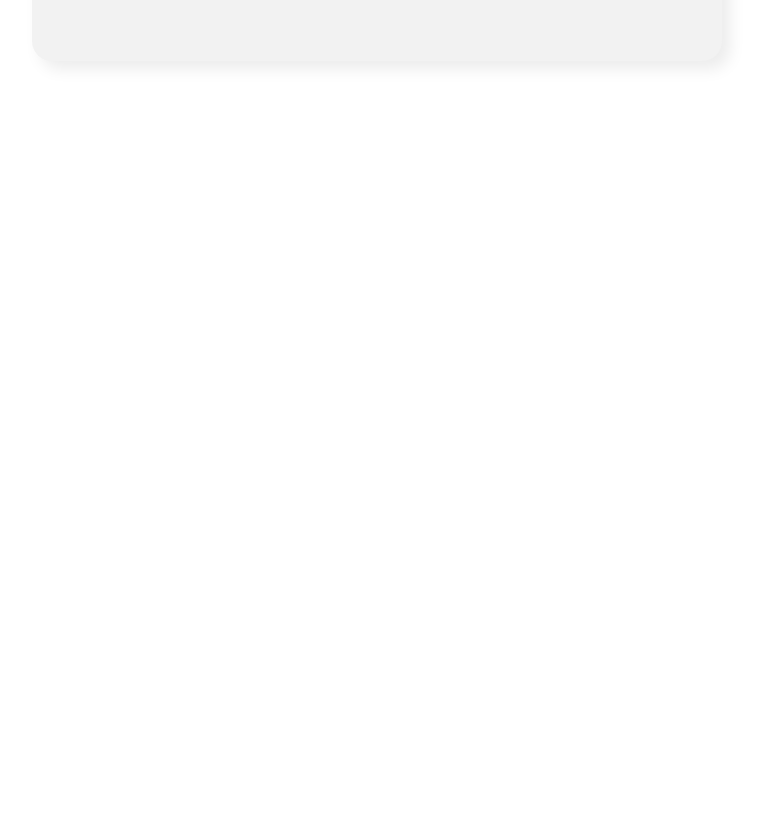
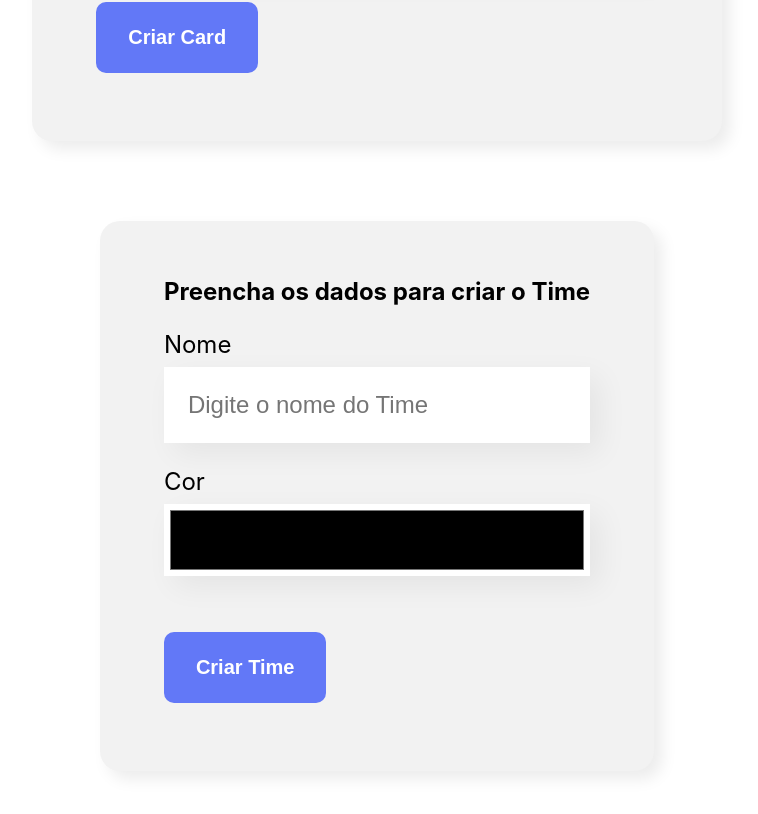
Before and after one commit to fe-tabs/alura-react-javascript, a React (Create React App) app: page / in a window 1280 px wide. Shown: the part 1322-2136 px from the top of the page, without its empty margins (263-1021 px from the left). Before the commit the page ends 1463 px from the top, so only its background shows below. Built offline with nearby package versions, Linux system fonts and the light colour scheme; the HTML template or start-up script is replaced by a standard one.

Commit message:
:sparkles: feat: add groups

```diff
--- a/src/App.js
+++ b/src/App.js
@@ -44,6 +44,10 @@ function App() {
     setMembers(members.filter(member => member.id !== id));
   }
 
+  const onAddGroup = (group) => {
+    setGroups([...groups, group]);
+  }
+
   const changeGroupColor = (id, color) => {
     setGroups(groups.map(group => {
       if (group.id === id) {
@@ -57,7 +61,11 @@ function App() {
   return (
     <div className="App">
       <Banner />
-      <Form onAddMember={onAddMember} options={groups} />
+      <Form
+        onAddMember={onAddMember}
+        onAddGroup={onAddGroup}
+        options={groups}
+      />
 
       {groups.map(group => {
         return (
--- a/src/components/TextField/TextField.css
+++ b/src/components/Field/Field.css
@@ -1,14 +1,14 @@
-.text-field {
+.field {
   margin: 24px 0;
 }
 
-.text-field label {
+.field label {
   font-size: 24px;
   display: block;
   margin-bottom: 8px;
 }
 
-.text-field input {
+.field input {
   background-color: #fff;
   width: 100%;
   font-size: 24px;
@@ -17,3 +17,8 @@
   box-sizing: border-box;
   box-shadow: 10px 10px 30px rgba(0, 0, 0, .06);
 }
+
+.field input[type="color"] {
+  height: 72px;
+  padding: 2px 4px;
+}
--- a/src/components/TextField/index.js
+++ b/src/components/Field/index.js
@@ -1,6 +1,7 @@
-import './TextField.css';
+import './Field.css';
 
-const TextField = ({
+const Field = ({
+  type = 'text',
   label,
   value,
   onValueChange,
@@ -12,9 +13,10 @@ const TextField = ({
   }
 
   return (
-    <div className="text-field">
+    <div className="field">
       <label>{label}</label>
       <input
+        type={type}
         value={value}
         onChange={onInputChange}
         required={required}
@@ -24,4 +26,4 @@ const TextField = ({
   );
 }
 
-export default TextField;
+export default Field;
--- a/src/components/Form/Form.css
+++ b/src/components/Form/Form.css
@@ -1,12 +1,16 @@
 .form {
+  margin: 80px 0;
+  padding: 80px;
   display: flex;
-  justify-content: center;
-  margin: 80px 0;
+  gap: 80px;
+  flex-direction: column;
+  align-items: center;
 }
 
 .form form {
   background-color: #F2F2F2;
   max-width: 80%;
+  min-width: 30%;
   padding: 36px 64px;
   border-radius: 20px;
   box-shadow: 8px 8px 16px rgba(0, 0, 0, .08);
--- a/src/components/Form/index.js
+++ b/src/components/Form/index.js
@@ -2,69 +2,86 @@ import { useState } from 'react';
 import { v4 as uuidv4 } from 'uuid';
 
 import './Form.css';
-import TextField from "../TextField";
+import Field from "../Field";
 import DropdownList from '../DropdownList';
 import SubmitButton from '../SubmitButton';
 
 const Form = ({
   onAddMember,
+  onAddGroup,
   options
 }) => {
 
-  const [name, setName] = useState('');
-  const [role, setRole] = useState('');
-  const [image, setImage] = useState('');
-  const [group, setGroup] = useState('');
+  const [memberName, setMemberName] = useState('');
+  const [memberRole, setMemberRole] = useState('');
+  const [memberImage, setMemberImage] = useState('');
+  const [memberGroup, setMemberGroup] = useState('');
 
-  const handleFormSubmitted = (e) => {
+  const [groupName, setGroupName] = useState('');
+  const [groupColor, setGroupColor] = useState('');
+
+  const handleMemberFormSubmitted = (e) => {
     e.preventDefault();
     onAddMember({
       id: uuidv4(),
-      name,
-      role,
-      image,
-      group
+      name: memberName,
+      role: memberRole,
+      image: memberImage,
+      group: memberGroup
     });
-    setName('');
-    setRole('');
-    setImage('');
-    setGroup('');
+    setMemberName('');
+    setMemberRole('');
+    setMemberImage('');
+    setMemberGroup('');
+  }
+
+  const handleGroupFormSubmitted = (e) => {
+    e.preventDefault();
+    onAddGroup({
+      id: uuidv4(),
+      name: groupName,
+      value: groupName.toLowerCase(),
+      color: groupColor
+    });
+    setGroupName('');
+    setGroupColor('');
   }
 
   return (
     <section className="form">
-      <form onSubmit={handleFormSubmitted}>
+      <form onSubmit={handleMemberFormSubmitted}>
         <h2>
           Preencha os dados para criar o Card de membro
         </h2>
-        <TextField
+
+        <Field
           label="Nome"
-          value={name}
-          onValueChange={value => setName(value)}
+          value={memberName}
+          onValueChange={value => setMemberName(value)}
           required={true}
           placeholder="Digite seu nome"
         />
 
-        <TextField
+        <Field
           label="Função"
-          value={role}
-          onValueChange={value => setRole(value)}
+          value={memberRole}
+          onValueChange={value => setMemberRole(value)}
           required={true}
           placeholder="Digite sua função"
         />
 
-        <TextField
+        <Field
           label="Imagem"
-          value={image}
-          onValueChange={value => setImage(value)}
+          value={memberImage}
+          onValueChange={value => setMemberImage(value)}
           required={true}
           placeholder="Digite o endereço da imagem"
         />
 
         <DropdownList
           label="Time"
-          value={group}
-          onValueChange={value => setGroup(value)}
+          value={memberGroup}
+          onValueChange={value => setMemberGroup(value)}
           required={true}
           options={options}
         />
@@ -73,6 +90,33 @@ const Form = ({
           Criar Card
         </SubmitButton>
       </form>
+
+      <form onSubmit={handleGroupFormSubmitted}>
+        <h2>
+          Preencha os dados para criar o Time
+        </h2>
+
+        <Field
+          label="Nome"
+          value={groupName}
+          onValueChange={value => setGroupName(value)}
+          required={true}
+          placeholder="Digite o nome do Time"
+        />
+
+        <Field
+          type="color"
+          label="Cor"
+          value={groupColor}
+          onValueChange={value => setGroupColor(value)}
+          placeholder='Defina a cor do time'
+          required={true}
+        />
+
+        <SubmitButton>
+          Criar Time
+        </SubmitButton>
+      </form>
     </section>
   );
 }
```
